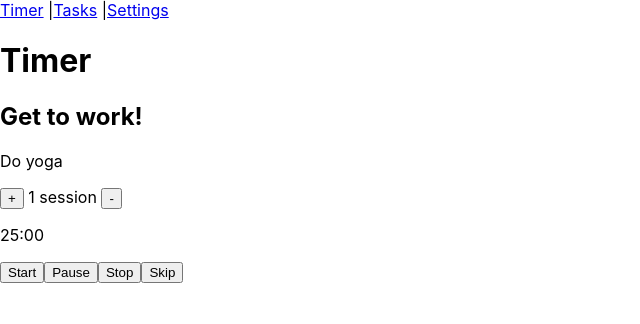
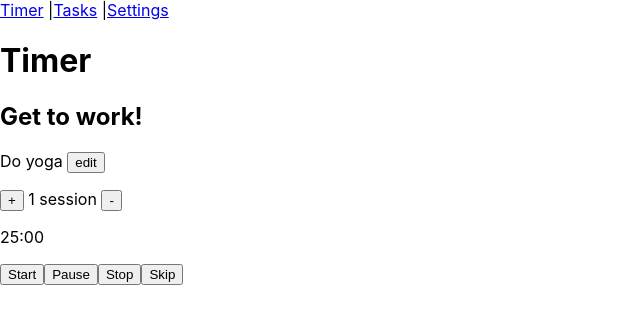
Before and after one commit to ctln12/react-timed-task-tracker, a React (Create React App) app: page / in a window 1280 px wide. Shown: the top 324 px of the page, without its empty margins (0-640 px from the left). Built offline with nearby package versions, Linux system fonts and the light colour scheme.

Commit message:
Edit task name in timer component

```diff
--- a/src/components/TimerCurrentTask.js
+++ b/src/components/TimerCurrentTask.js
@@ -1,5 +1,7 @@
 import React from 'react';
 import { pluralize } from "../helper/pluralize";
+import useToggleState from '../hooks/useToggleState';
+import TaskEditForm from './TaskEditForm';
 
 function TimerCurrentTask({ nextTask, editTask }) {
   const handlePlusClick = () => {
@@ -10,10 +12,18 @@ function TimerCurrentTask({ nextTask, editTask }) {
     nextTask.nbFocus -= 1;
     editTask(nextTask);
   }
+  const handleTaskNameClick = () => {
+    toggleIsEditing();
+  }
+  const [isEditing, toggleIsEditing] = useToggleState(false);
 
   return (
     <div className='TimerCurrentTask'>
-      <p>{nextTask.name}</p>
+      {isEditing ?
+        <TaskEditForm task={nextTask} editTask={editTask} toggleIsEditing={toggleIsEditing} />
+        :
+        <p>{nextTask.name} <button onClick={handleTaskNameClick}>edit</button></p>
+      }
       <p><button onClick={handlePlusClick}>+</button> {pluralize(nextTask.nbFocus, 'session')} <button onClick={handleMinusClick}>-</button></p>
     </div>
   );
```
